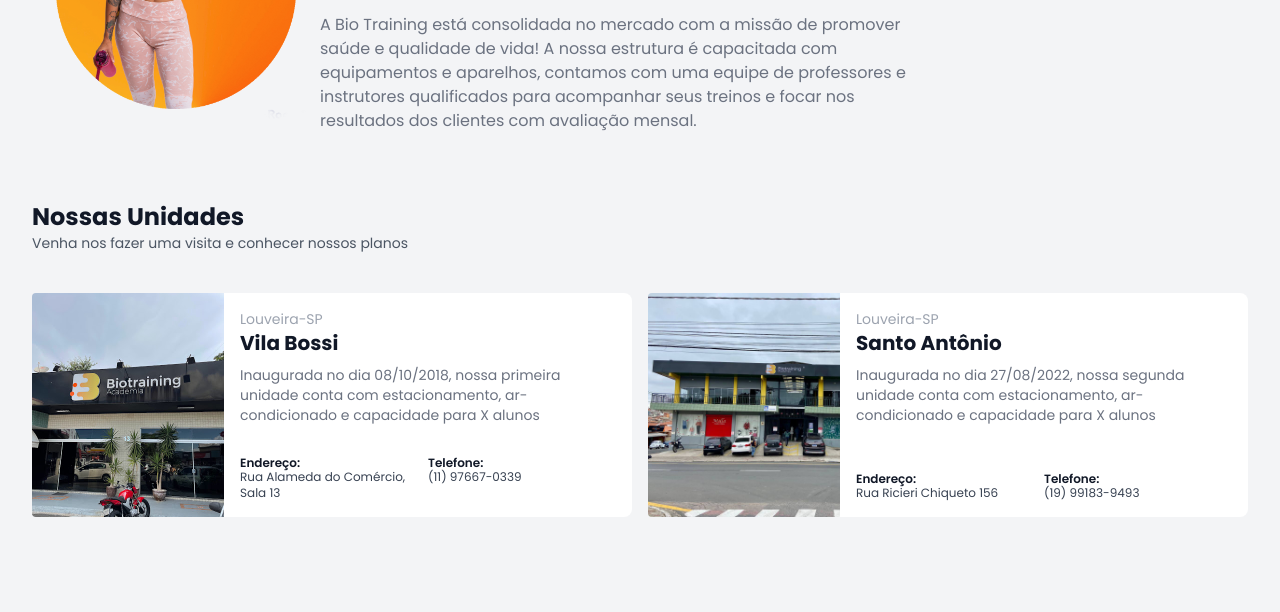
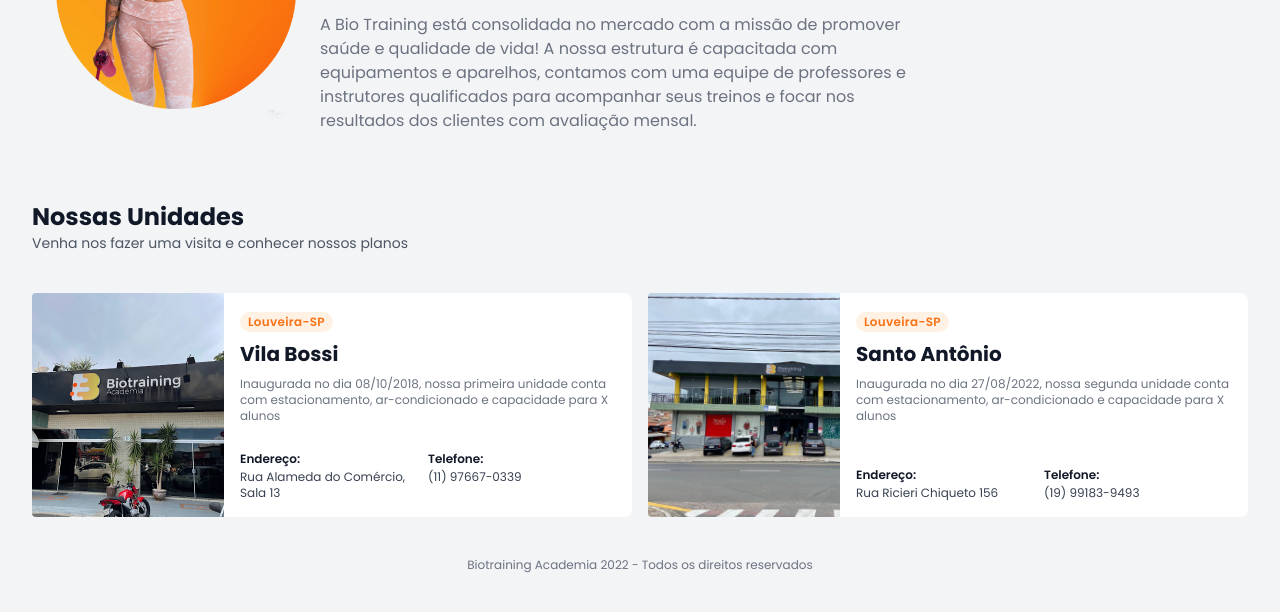
Before and after one commit to luciano-work/biotraining, a website: page src/index.html in a window 1280 px wide. Shown: the part 308-920 px from the top of the page. Before the commit the page ends 825 px from the top, so only its background shows below. Drawn offline with Linux system fonts and the light colour scheme.

Commit message:
refactor: cards

```diff
--- a/src/index.html
+++ b/src/index.html
@@ -91,23 +91,26 @@
 					<div
 						class="h-48 flex-none overflow-hidden rounded-t bg-cover text-center lg:h-auto lg:w-48 lg:rounded-t-none lg:rounded-l"
 						style="background-image: url('assets/images/unidade1.jpg')"
-						title="Woman holding a mug"></div>
+						title="unidade 1"></div>
 					<div class="flex flex-col justify-between p-4 leading-normal">
-						<div class="mb-8">
-							<p class="flex items-center text-sm text-gray-400 dark:text-dark-400">Louveira-SP</p>
+						<div class="mb-5">
+							<span
+								class="mb-2 inline-block rounded-full bg-orange-300/20 px-2 py-1 text-xs font-semibold leading-none tracking-wide text-orange-500">
+								Louveira-SP
+							</span>
 							<div class="mb-2 text-xl font-bold text-gray-900 dark:text-dark-200">Vila Bossi</div>
-							<p class="text-sm text-gray-500 dark:text-dark-500">
+							<p class="text-xs text-gray-500 dark:text-dark-500">
 								Inaugurada no dia 08/10/2018, nossa primeira unidade conta com estacionamento, ar-condicionado e capacidade
 								para X alunos
 							</p>
 						</div>
 						<div class="grid grid-cols-2">
 							<!-- <img class="mr-4 h-10 w-10 rounded-full" src="/img/jonathan.jpg" alt="Avatar of Jonathan Reinink" /> -->
-							<div class="text-xs">
+							<div class="space-y-1 text-xs">
 								<p class="font-semibold leading-none text-gray-900 dark:text-gray-400">Endereço:</p>
 								<p class="text-gray-700 dark:text-dark-500">Rua Alameda do Comércio, Sala 13</p>
 							</div>
-							<div class="text-xs">
+							<div class="space-y-1 text-xs">
 								<p class="font-semibold leading-none text-gray-900 dark:text-gray-400">Telefone:</p>
 								<p class="text-gray-700 dark:text-dark-500">(11) 97667-0339</p>
 							</div>
@@ -118,22 +121,25 @@
 					<div
 						class="h-48 flex-none overflow-hidden rounded-t bg-cover text-center lg:h-auto lg:w-48 lg:rounded-t-none lg:rounded-l"
 						style="background-image: url('assets/images/unidade2.jpg')"
-						title="Woman holding a mug"></div>
+						title="unidade 2"></div>
 					<div class="flex flex-col justify-between p-4 leading-normal">
-						<div class="mb-8">
-							<p class="flex items-center text-sm text-gray-400 dark:text-dark-400">Louveira-SP</p>
+						<div class="mb-5">
+							<span
+								class="mb-2 inline-block rounded-full bg-orange-300/20 px-2 py-1 text-xs font-semibold leading-none tracking-wide text-orange-500">
+								Louveira-SP
+							</span>
 							<div class="mb-2 text-xl font-bold text-gray-900 dark:text-dark-200">Santo Antônio</div>
-							<p class="text-sm text-gray-500 dark:text-dark-500">
+							<p class="text-xs text-gray-500 dark:text-dark-500">
 								Inaugurada no dia 27/08/2022, nossa segunda unidade conta com estacionamento, ar-condicionado e capacidade
 								para X alunos
 							</p>
 						</div>
 						<div class="grid grid-cols-2">
-							<div class="text-xs">
+							<div class="space-y-1 text-xs">
 								<p class="font-semibold leading-none text-gray-900 dark:text-gray-400">Endereço:</p>
 								<p class="text-gray-700 dark:text-dark-500">Rua Ricieri Chiqueto 156</p>
 							</div>
-							<div class="text-xs">
+							<div class="space-y-1 text-xs">
 								<p class="font-semibold leading-none text-gray-900 dark:text-gray-400">Telefone:</p>
 								<p class="text-gray-700 dark:text-dark-500">(19) 99183-9493</p>
 							</div>
@@ -141,6 +147,12 @@
 					</div>
 				</div>
 			</div>
+			<!-- Footer -->
+			<footer>
+				<p class="my-10 text-center text-xs text-gray-500 dark:text-dark-500">
+					Biotraining Academia 2022 - Todos os direitos reservados
+				</p>
+			</footer>
 		</main>
 		<script src="js/theme.js"></script>
 	</body>
```
Also changed, not shown: src/css/output.css.
